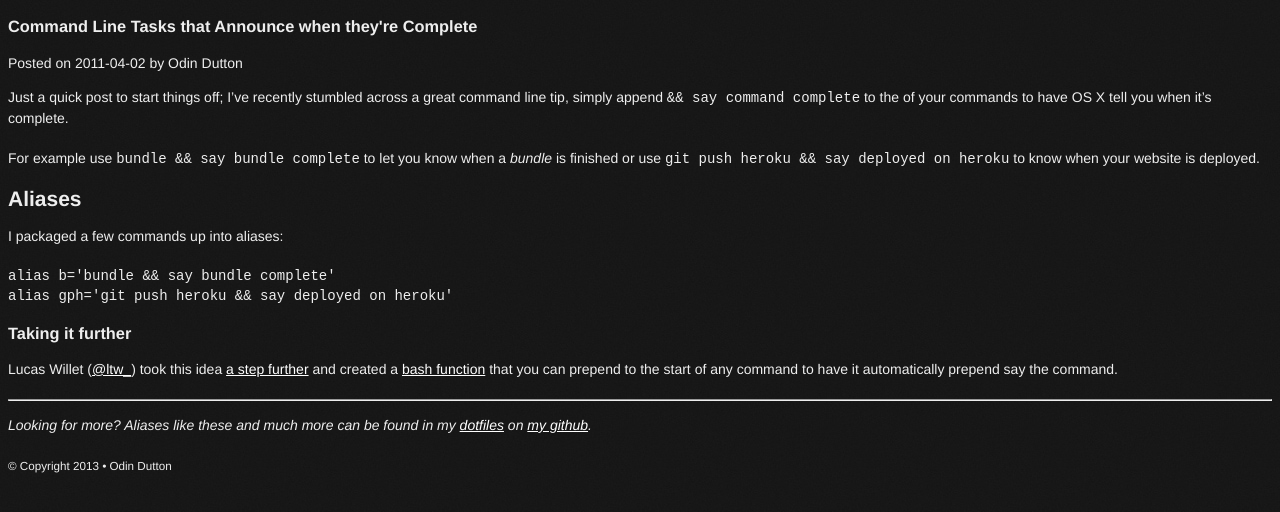
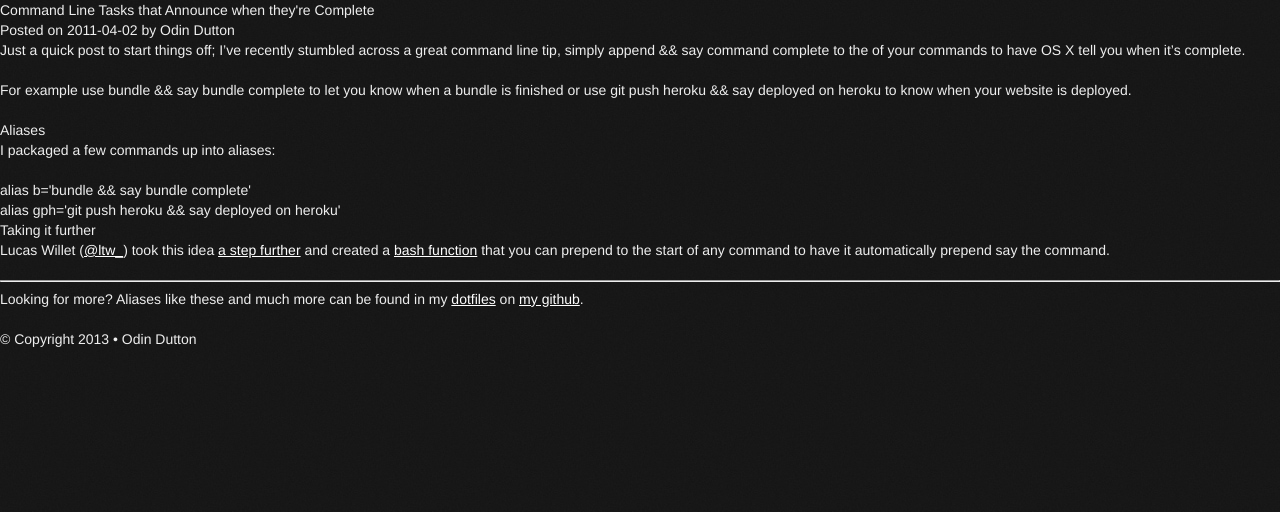
Before and after one commit to twe4ked/odindutton.com, a Jekyll site: the page built from _posts/2011-04-02-say-complete.markdown, in a window 1280 px wide. Shown: the top 512 px of the page. Built offline with Jekyll 4.4.1, drawn with Linux system fonts in a browser that asks for light colours.

Commit message:
Add css reset.
http://meyerweb.com/eric/tools/css/reset/
v2.0 | 20110126
License: none (public domain)

```diff
--- a/assets/stylesheets/style.css
+++ b/assets/stylesheets/style.css
@@ -1,3 +1,52 @@
+html, body, div, span, applet, object, iframe,
+h1, h2, h3, h4, h5, h6, p, blockquote, pre,
+a, abbr, acronym, address, big, cite, code,
+del, dfn, em, img, ins, kbd, q, s, samp,
+small, strike, strong, sub, sup, tt, var,
+b, u, i, center,
+dl, dt, dd, ol, ul, li,
+fieldset, form, label, legend,
+table, caption, tbody, tfoot, thead, tr, th, td,
+article, aside, canvas, details, embed,
+figure, figcaption, footer, header, hgroup,
+menu, nav, output, ruby, section, summary,
+time, mark, audio, video {
+  margin: 0;
+  padding: 0;
+  border: 0;
+  font-size: 100%;
+  font: inherit;
+  vertical-align: baseline;
+}
+
+article, aside, details, figcaption, figure,
+footer, header, hgroup, menu, nav, section {
+  display: block;
+}
+
+body {
+  line-height: 1;
+}
+
+ol, ul {
+  list-style: none;
+}
+
+blockquote, q {
+  quotes: none;
+}
+
+blockquote:before, blockquote:after,
+q:before, q:after {
+  content: '';
+  content: none;
+}
+
+table {
+  border-collapse: collapse;
+  border-spacing: 0;
+}
+
 body {
   background: #171717 url('/assets/images/noise.jpg');
   font: 14px/20px 'Helvetica Neue', Arial, Helvetica, Sans-Serif;
```
